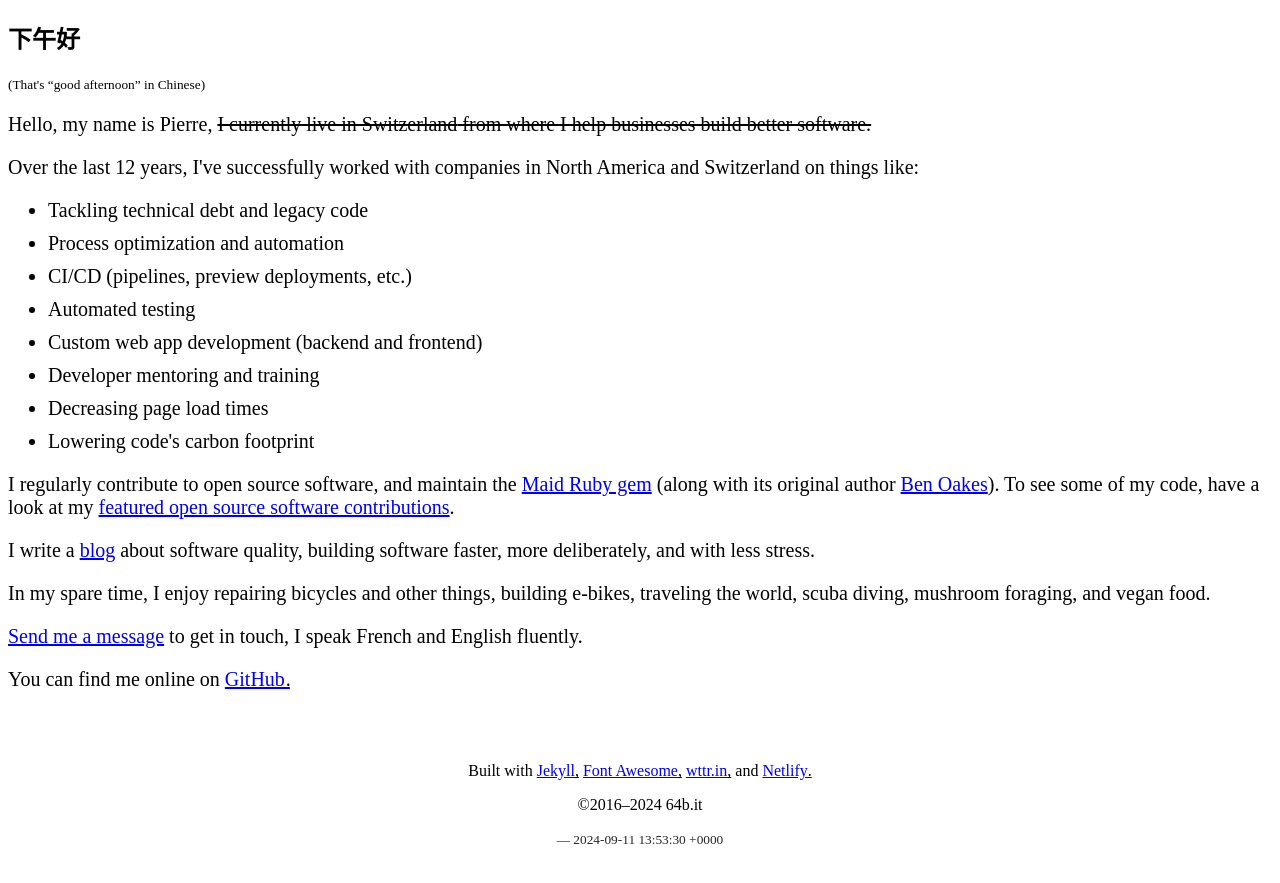
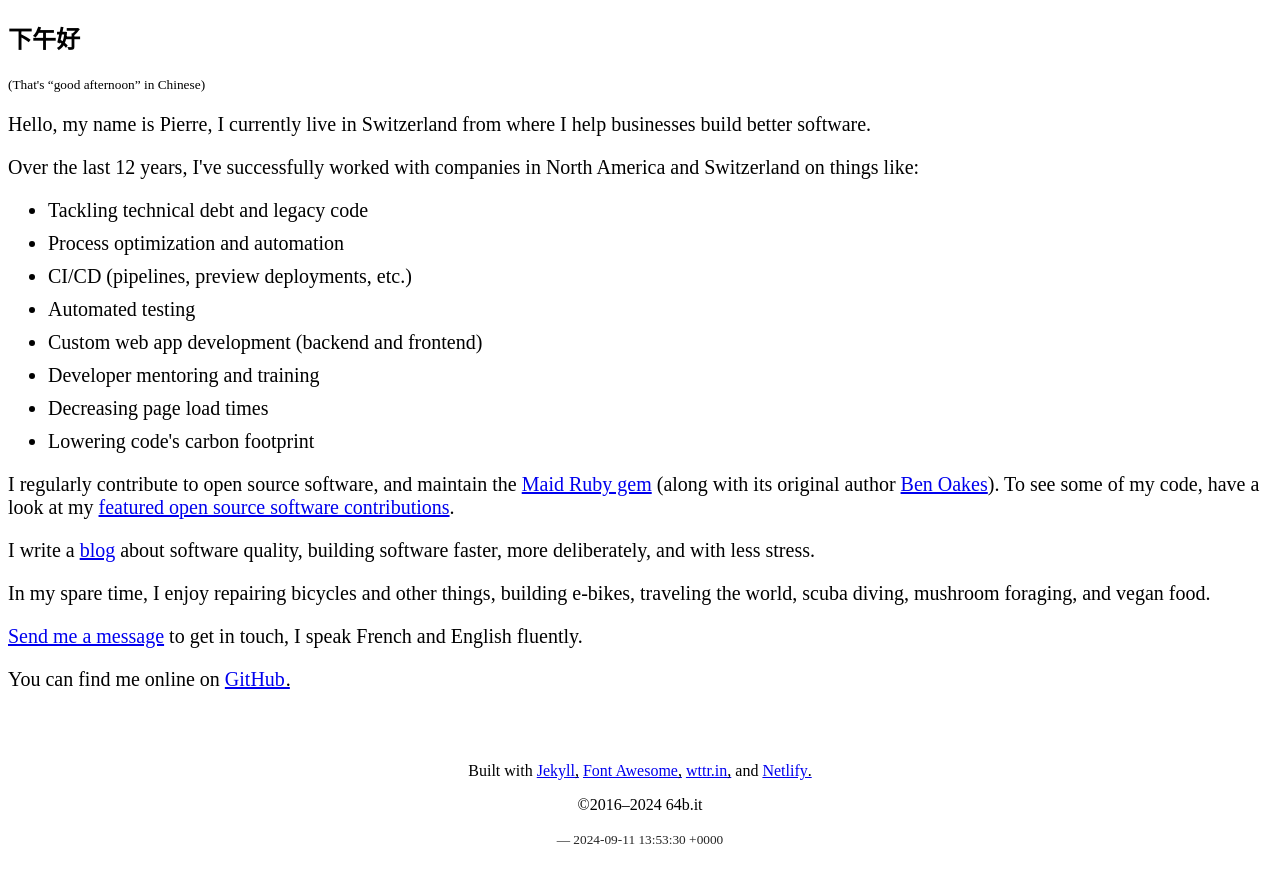
Before and after one commit to coaxial/hello, a Jekyll site: the page built from index.html, in a window 1280 px wide. Shown: the top 883 px of the page. Built offline with Jekyll 4.4.1, drawn with Linux system fonts in a browser that asks for light colours; a script that is not in the unit is left out.

Commit message:
Remove strikethrough

```diff
--- a/assets/css/hello.scss
+++ b/assets/css/hello.scss
@@ -45,9 +45,6 @@ footer {
   text-align: center;
 }
 
-#location {
-  text-decoration: line-through;
-}
 // the greeting subtext shouldn't have any bottom margin or it will add to the
 // existing bottom margin for the whole UI element
 #title > #greeting__language-container {
```
